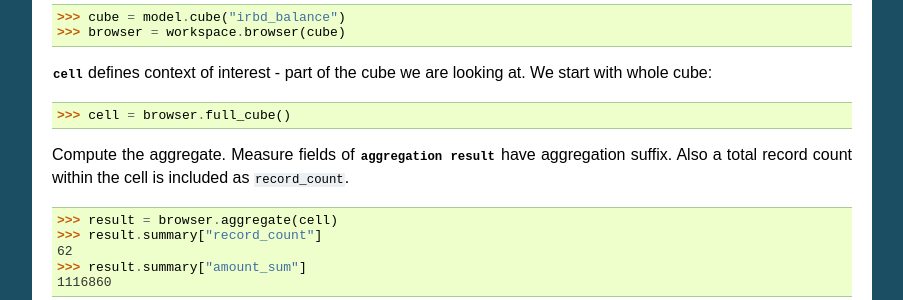
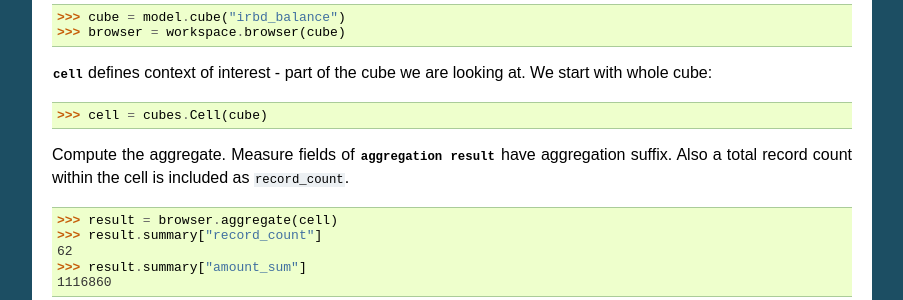
Before and after one commit to DataBrewery/cubes, a Sphinx documentation site: the page built from doc/aggregate.rst, in a window 1280 px wide and 900 px high, scrolled down 1112 px. Shown: the part 152-452 px from the top of the window, without its empty margins (198-1101 px from the left). Built offline with Sphinx 7.4.7, drawn with Linux system fonts in a browser that asks for light colours.

Commit message:
update to desired usage (depreciated full_cube)

```diff
--- a/doc/aggregate.rst
+++ b/doc/aggregate.rst
@@ -83,7 +83,7 @@ Get a cube and :class:`browser<cubes.AggregationBrowser>` for the cube:
 :class:`cell<cubes.Cell>` defines context of interest - part of the cube we
 are looking at. We start with whole cube:
 
->>> cell = browser.full_cube()
+>>> cell = cubes.Cell(cube)
 
 Compute the aggregate. Measure fields of :class:`aggregation
 result<cubes.AggregationResult>` have aggregation suffix. Also a total record
```
